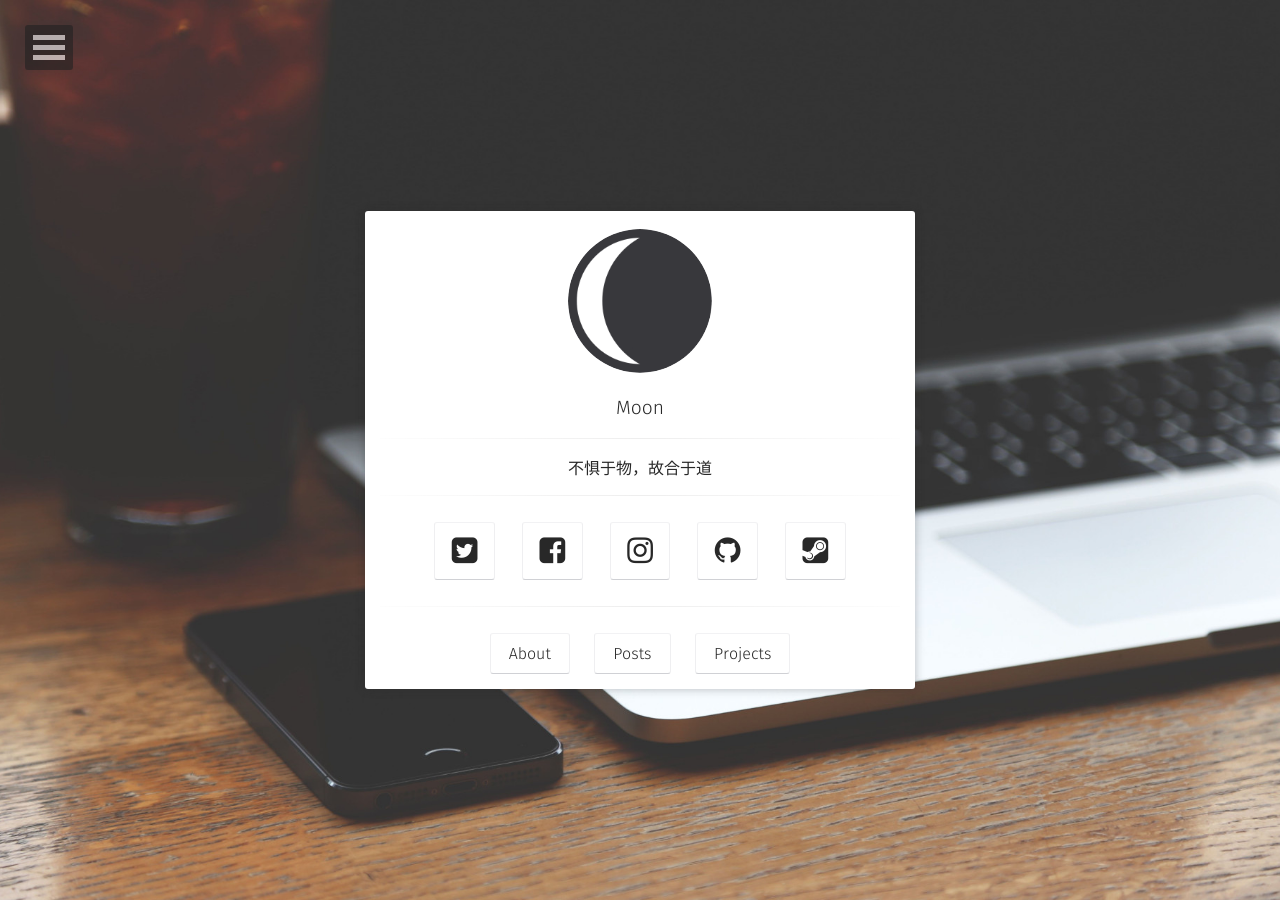
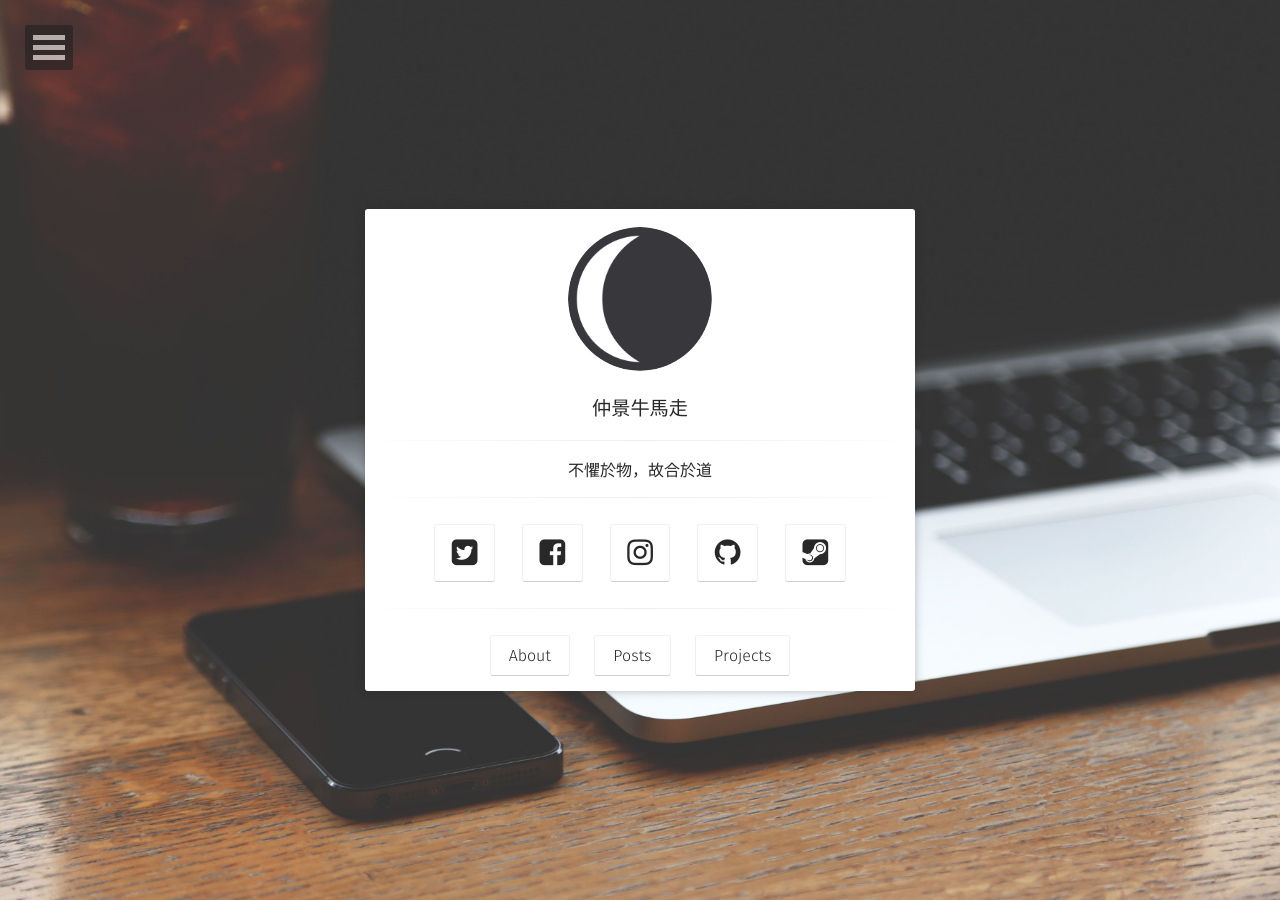
Before and after one commit to zhongjingnmz/zhongjingnmz.github.io, a Jekyll site: the page built from index.html, in a window 1280 px wide. Built offline with Jekyll 4.4.1, drawn with Linux system fonts in a browser that asks for light colours; some web fonts are replaced.

Commit message:
Update _config.yml

```diff
--- a/_config.yml
+++ b/_config.yml
@@ -1,6 +1,6 @@
 # Site
-title:              Moon
-bio:                '不惧于物，故合于道'
+title:              仲景牛馬走
+bio:                '不懼於物，故合於道'
 description:        "曹淼个人主页"
 reading_time:       true
 words_per_minute:   200
```
